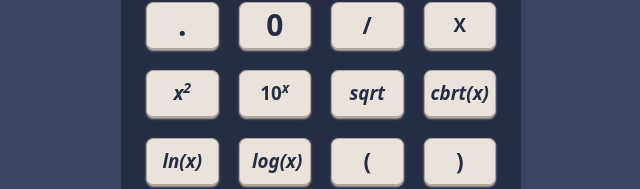
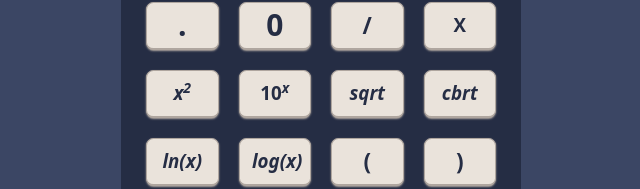
Before and after one commit to Kazeemakeem/calculator-kazeemakeem, a React (Create React App) app: page / in a window 1280 px wide. Shown: the part 467-656 px from the top of the page, without its empty margins (319-959 px from the left). Built offline with nearby package versions, Linux system fonts and the light colour scheme.

Commit message:
modified keyboard component

```diff
--- a/src/components/keyboard/Keyboard.tsx
+++ b/src/components/keyboard/Keyboard.tsx
@@ -67,7 +67,7 @@ const Keyboard = () => {
       <button className={`${theme === 2 ? 'bg-[#331b4d] border-[#712c88] shadow-[#712c88] hover:bg-[#6934b1]' : 'bg-[#eae3db] border-[#afa69f] shadow-[#afa69f] hover:bg-white'} h-[4.8rem] text-3xl font-bold border border-b-2  shadow-sm  active:shadow-none active:translate-y-[3%] italic`}
       onClick={() => dispatch(updateExpr('sqrt('))} >sqrt</button>
       <button className={`${theme === 2 ? 'bg-[#331b4d] border-[#712c88] shadow-[#712c88] hover:bg-[#6934b1]' : 'bg-[#eae3db] border-[#afa69f] shadow-[#afa69f] hover:bg-white'} h-[4.8rem] text-3xl font-bold border border-b-2  shadow-sm  active:shadow-none active:translate-y-[3%] italic flex items-center justify-center`}
-      onClick={() => dispatch(updateExpr('cbrt('))} >cbrt(x)</button>
+      onClick={() => dispatch(updateExpr('cbrt('))} >cbrt</button>
       <button className={`${theme === 2 ? 'bg-[#331b4d] border-[#712c88] shadow-[#712c88] hover:bg-[#6934b1]' : 'bg-[#eae3db] border-[#afa69f] shadow-[#afa69f] hover:bg-white'} h-[4.8rem] text-3xl font-bold border border-b-2  shadow-sm  active:shadow-none active:translate-y-[3%] italic flex items-center justify-center`}
       onClick={() => dispatch(updateExpr('log('))} >ln(x)</button>
       <button className={`${theme === 2 ? 'bg-[#331b4d] border-[#712c88] shadow-[#712c88] hover:bg-[#6934b1]' : 'bg-[#eae3db] border-[#afa69f] shadow-[#afa69f] hover:bg-white'} h-[4.8rem] text-3xl font-bold border border-b-2  shadow-sm  active:shadow-none active:translate-y-[3%] italic`}
```
